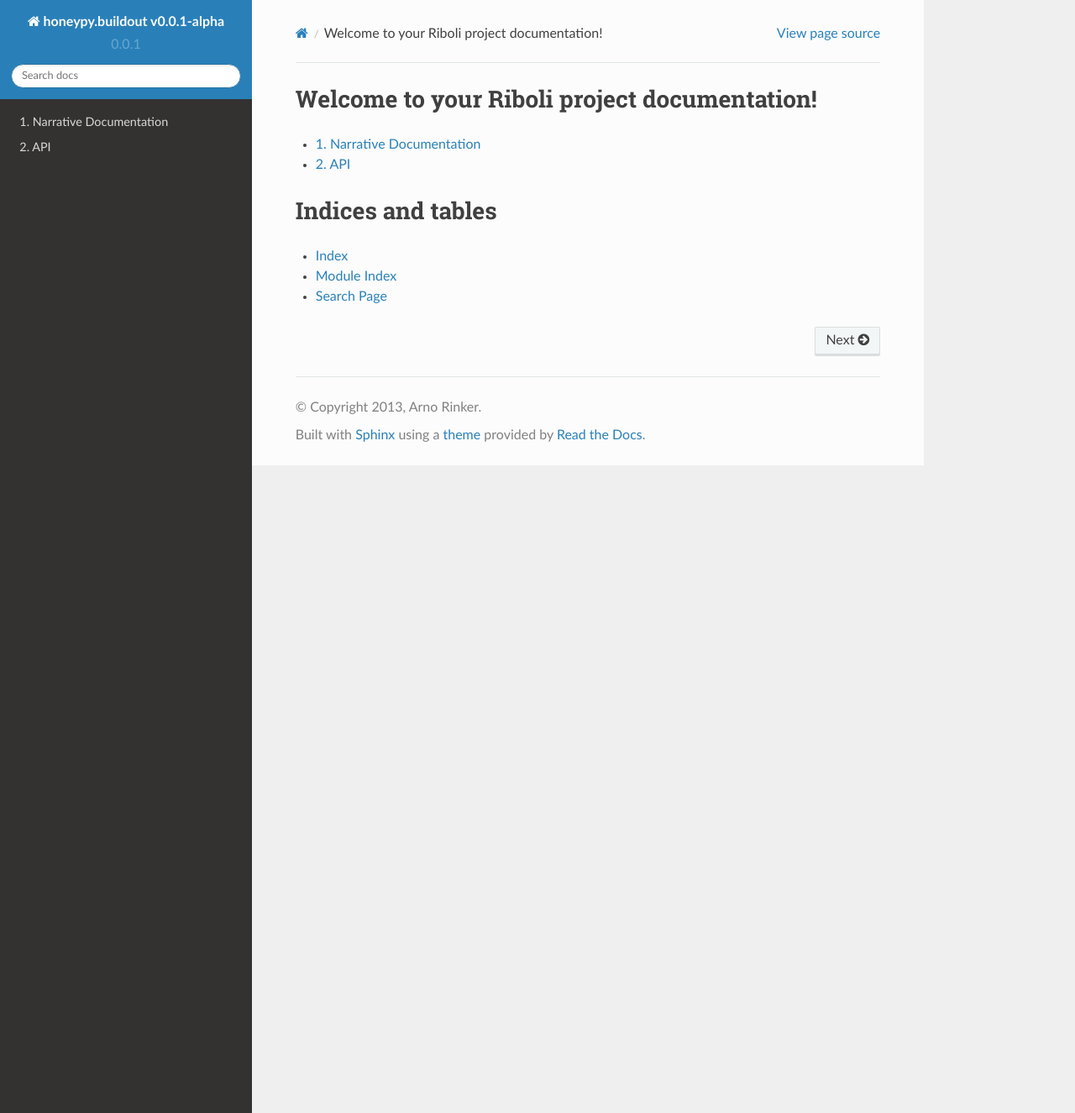
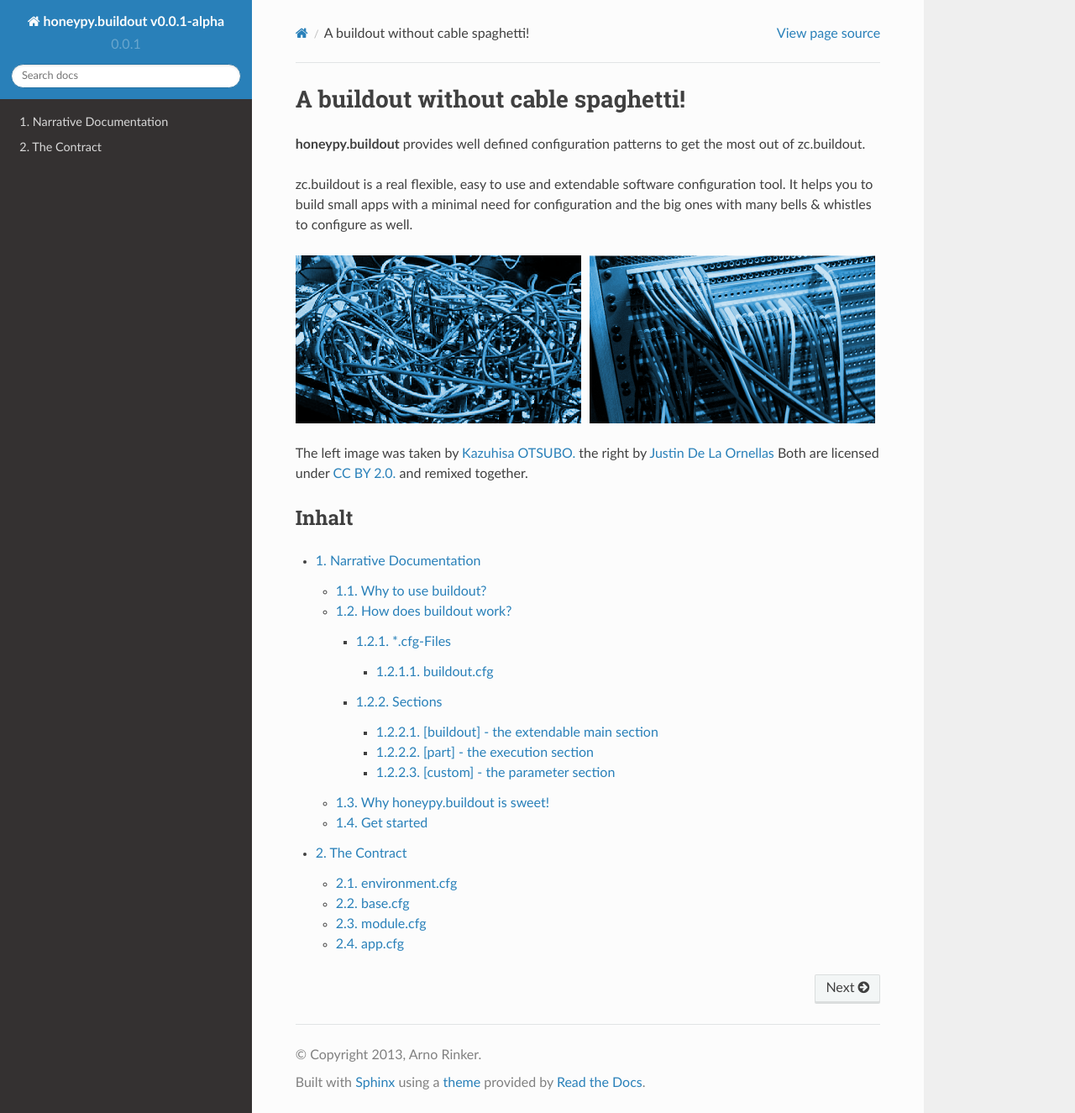
Before and after one commit to creimers/honeypy.buildout, a Sphinx documentation site: the page built from docs/index.rst, in a window 1280 px wide and 1325 px high. Shown: the whole window at 84% size. Built offline with Sphinx 7.4.7 and the Read the Docs theme 2.0.0, drawn with Linux system fonts in a browser that asks for light colours.

Commit message:
add basic structure and first content to docs/

```diff
--- a/docs/api.rst
+++ /dev/null
@@ -1,3 +0,0 @@
-===
-API
-===
--- /dev/null
+++ b/docs/contract.rst
@@ -0,0 +1,27 @@
+===============
+The Contract
+===============
+
+
+
+----------------------
+environment.cfg
+----------------------
+
+
+
+----------------------
+base.cfg
+----------------------
+
+
+
+----------------------
+module.cfg
+----------------------
+
+
+
+----------------------
+app.cfg
+----------------------
--- a/docs/index.rst
+++ b/docs/index.rst
@@ -3,25 +3,34 @@
    You can adapt this file completely to your liking, but it should at least
    contain the root `toctree` directive.
 
-=============================================
-Welcome to your Riboli project documentation!
-=============================================
+====================================
+A buildout without cable spaghetti!
+====================================
+
+**honeypy.buildout** provides well defined configuration patterns to get the most
+out of zc.buildout.
+
+zc.buildout is a real flexible, easy to use and extendable software configuration
+tool. It helps you to build small apps with a minimal need for configuration and
+the big ones with many bells & whistles to configure as well.
+
+
+.. image:: images/no_cable_spaghetti_blue.png
 
 
 
+The left image was taken by `Kazuhisa OTSUBO. <http://www.flickr.com/people/82175587@N00>`_ the right by `Justin De La Ornellas  <http://www.flickr.com/people/85297901@N00>`_
+Both are licensed under `CC BY 2.0. <http://creativecommons.org/licenses/by/2.0/deed.de>`_ and remixed together.
+
+
+
+--------
+Inhalt
+--------
 
 
 .. toctree::
    :numbered:
 
    narrative
-   api
-
-
-=============================================
-Indices and tables
-=============================================
-
-* :ref:`genindex`
-* :ref:`modindex`
-* :ref:`search`
+   contract
--- a/docs/narrative.rst
+++ b/docs/narrative.rst
@@ -1,3 +1,57 @@
 =======================
 Narrative Documentation
 =======================
+
+
+--------------------------------------------
+Why to use buildout?
+--------------------------------------------
+
+To configure and build your Python applications in a reproducible pythonic manner!
+
+
+To get more information about buildout, `read the docs! <http://buildout.readthedocs.org/en/latest/>`_
+
+
+--------------------------------------------
+How does buildout work?
+--------------------------------------------
+
+
+*.cfg-Files
+==============
+
+buildout.cfg
+--------------------------------------------
+
+
+Sections
+==============
+
+
+[buildout] - the extendable main section
+--------------------------------------------
+
+
+[part] - the execution section
+--------------------------------------------
+
+
+[custom] - the parameter section
+--------------------------------------------
+
+
+--------------------------------------------
+Why honeypy.buildout is sweet!
+--------------------------------------------
+
+--------------------------------------------
+Get started
+--------------------------------------------
+
+
+First `download zc.buildout v2.2.1 on pypi.org <https://pypi.python.org/pypi/zc.buildout/2.2.1>`_ or install it via pip
+
+::
+
+	pip install -Iv https://pypi.python.org/packages/source/z/zc.buildout/zc.buildout-2.2.1.tar.gz
```
Also changed, not shown: docs/images/no_cable_spaghetti.png (added), docs/images/no_cable_spaghetti.svg (added), docs/images/no_cable_spaghetti_blue.png (added), 1 other file.
